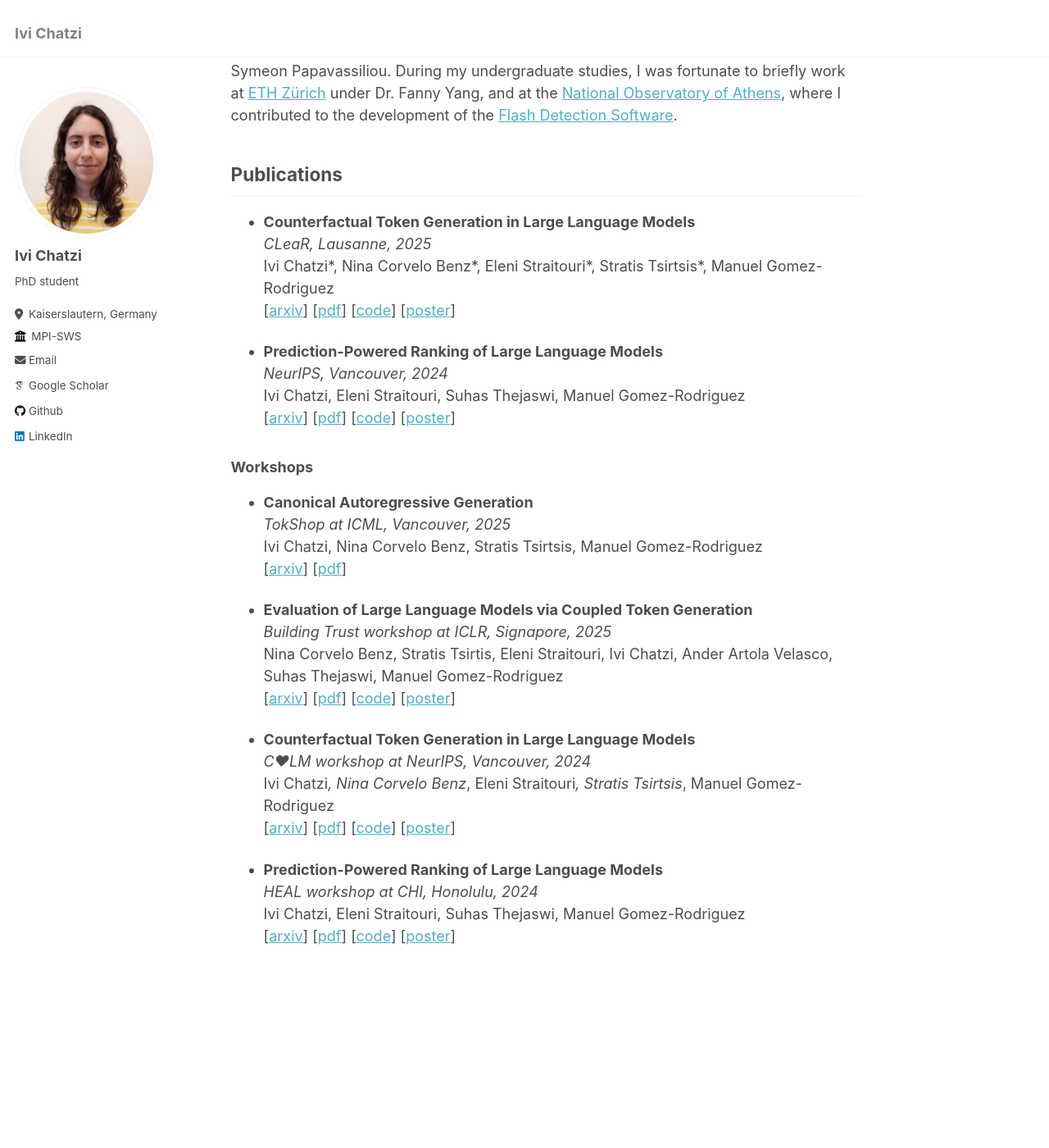
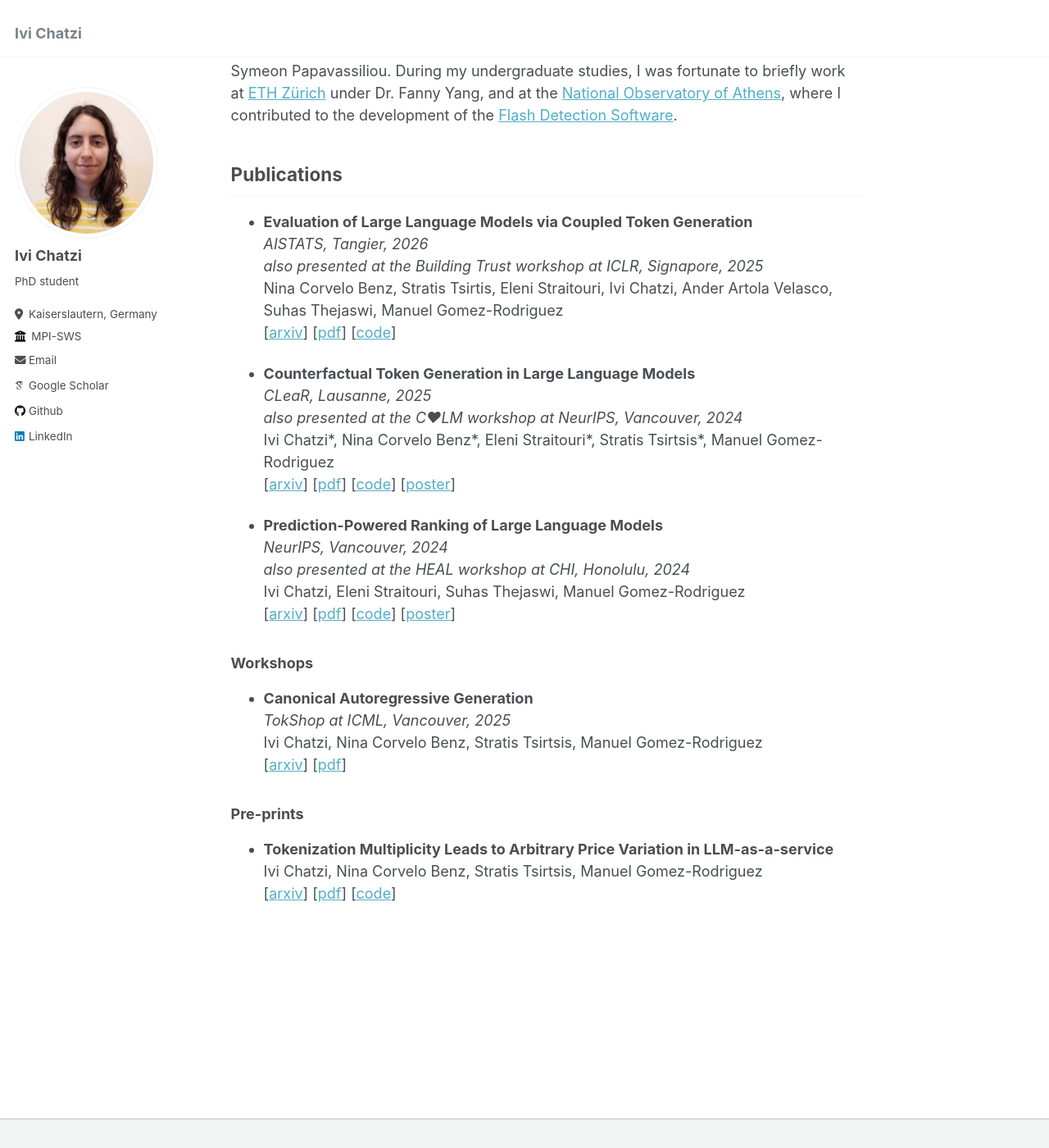
Before and after one commit to Qvapil/Qvapil.github.io, a Jekyll site: the page built from _pages/about.md, in a window 1280 px wide and 1400 px high, scrolled down 259 px. Shown: the whole window at 82% size. Built offline with Jekyll 4.4.1, drawn with Linux system fonts in a browser that asks for light colours; some web fonts are replaced.

Commit message:
update publications

```diff
--- a/_pages/about.md
+++ b/_pages/about.md
@@ -34,8 +34,17 @@ under Dr. Fanny Yang, and at the [National Observatory of Athens](https://www.no
 
 [//]: # (### Conferences)
 
+- **Evaluation of Large Language Models via Coupled Token Generation** \
+_AISTATS, Tangier, 2026_ \
+_also presented at the Building Trust workshop at ICLR, Signapore, 2025_ \
+Nina Corvelo Benz, Stratis Tsirtis, Eleni Straitouri, Ivi Chatzi, Ander Artola Velasco, Suhas Thejaswi, Manuel Gomez-Rodriguez \
+[[arxiv](https://arxiv.org/abs/2502.01754)]
+[[pdf](https://qvapil.github.io/files/2502.01754v1.pdf)]
+[[code](https://github.com/Networks-Learning/coupled-llm-evaluation)]
+
 - **Counterfactual Token Generation in Large Language Models** \
 _CLeaR, Lausanne, 2025_ \
+_also presented at the C❤LM workshop at NeurIPS, Vancouver, 2024_ \
 Ivi Chatzi\*, Nina Corvelo Benz\*, Eleni Straitouri\*, Stratis Tsirtsis\*, Manuel Gomez-Rodriguez \
 [[arxiv](https://arxiv.org/abs/2409.17027)]
 [[pdf](https://qvapil.github.io/files/cf-llms-v3.pdf)]
@@ -44,6 +53,7 @@ Ivi Chatzi\*, Nina Corvelo Benz\*, Eleni Straitouri\*, Stratis Tsirtsis\*, Manue
 
 - **Prediction-Powered Ranking of Large Language Models** \
 _NeurIPS, Vancouver, 2024_ \
+_also presented at the HEAL workshop at CHI, Honolulu, 2024_ \
 Ivi Chatzi, Eleni Straitouri, Suhas Thejaswi, Manuel Gomez-Rodriguez \
 [[arxiv](https://arxiv.org/abs/2402.17826)]
 [[pdf](https://qvapil.github.io/files/2402.17826v3.pdf)]
@@ -58,7 +68,7 @@ Ivi Chatzi, Nina Corvelo Benz, Stratis Tsirtsis, Manuel Gomez-Rodriguez \
 [[arxiv](https://www.arxiv.org/abs/2506.06446)]
 [[pdf](https://qvapil.github.io/files/2506.06446v1.pdf)]
 
-- **Evaluation of Large Language Models via Coupled Token Generation** \
+<!-- - **Evaluation of Large Language Models via Coupled Token Generation** \
 _Building Trust workshop at ICLR, Signapore, 2025_ \
 Nina Corvelo Benz, Stratis Tsirtis, Eleni Straitouri, Ivi Chatzi, Ander Artola Velasco, Suhas Thejaswi, Manuel Gomez-Rodriguez \
 [[arxiv](https://arxiv.org/abs/2502.01754)]
@@ -80,6 +90,12 @@ Ivi Chatzi, Eleni Straitouri, Suhas Thejaswi, Manuel Gomez-Rodriguez \
 [[arxiv](https://arxiv.org/abs/2402.17826)]
 [[pdf](https://qvapil.github.io/files/2402.17826v3.pdf)]
 [[code](https://github.com/Networks-Learning/prediction-powered-ranking)]
-[[poster](https://qvapil.github.io/files/poster_ppr_chi.pdf)]
+[[poster](https://qvapil.github.io/files/poster_ppr_chi.pdf)] -->
 
-<!-- ### Pre-prints -->
+### Pre-prints
+
+- **Tokenization Multiplicity Leads to Arbitrary Price Variation in LLM-as-a-service** \
+Ivi Chatzi, Nina Corvelo Benz, Stratis Tsirtsis, Manuel Gomez-Rodriguez \
+[[arxiv](https://www.arxiv.org/abs/2506.06446)]
+[[pdf](https://qvapil.github.io/files/paper-multiplicity.pdf)]
+[[code](https://github.com/Human-Centric-Machine-Learning/Tokenization-Multiplicity)]
```
Also changed, not shown: 1 other file.
